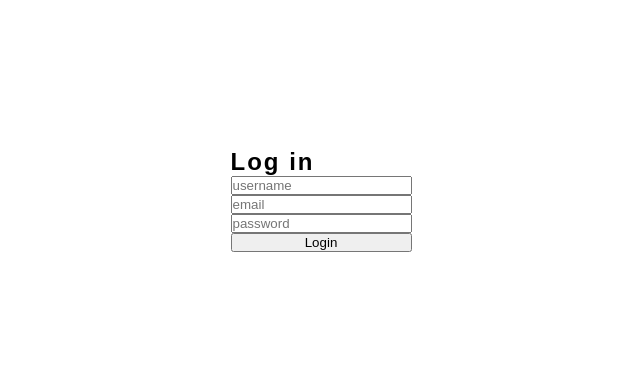
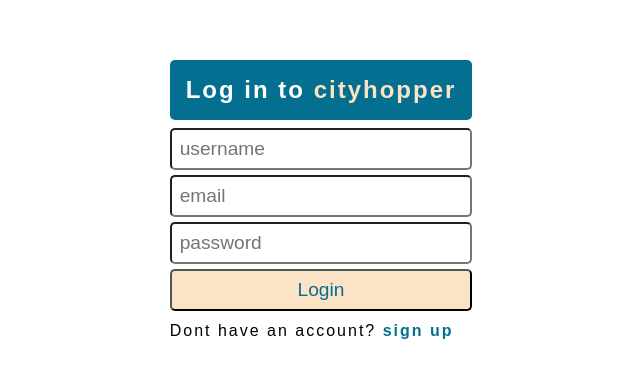
Before and after one commit to Sathish107/busTrackerClient, a React (Create React App) app: page /login in a window 1280 px wide. Shown: the part 200-578 px from the top of the page, without its empty margins (319-959 px from the left). Built offline with nearby package versions, Linux system fonts and the light colour scheme; no server answers.

Commit message:
completed login page design

```diff
--- a/src/Login/Login.css
+++ b/src/Login/Login.css
@@ -5,7 +5,42 @@
     justify-content: center;
 }
 
+.login-container h2{
+    margin-bottom: 0.5rem;
+    color: white;
+    background-color:#056F91;
+    padding: 1rem;
+    border-radius: 5px;
+}
+
+h2 span{
+    color: #fbe3c5;
+}
+
 .login-container form{
     display: flex;
+    font-size: 1.2rem;
     flex-direction: column;
 }
+
+.login-container input{
+    font-size: inherit;
+    padding: 0.5rem;
+    margin-bottom: 0.3rem;
+    border-radius: 5px;
+}
+
+.login-container button{
+    font-size: inherit;
+    padding: 0.5rem;
+    margin-bottom: 0.7rem;
+    border-radius: 5px;
+    background-color: #fbe3c5;
+    color: #056F91;
+}
+
+.link-text{
+    text-decoration: none;
+    color: #056F91;
+    font-weight: 600;
+}
--- a/src/Login/Login.js
+++ b/src/Login/Login.js
@@ -1,5 +1,6 @@
 import { useState } from "react"
 import './Login.css'
+import { Link } from "react-router-dom"
 
 const Login=()=>{
     const [userName,setUserName]=useState('')
@@ -16,7 +17,7 @@ const Login=()=>{
     return(
         <main className="Login-main">
             <div className="login-container">
-                <h2>Log in</h2>
+                <h2>Log in to <span>cityhopper</span></h2>
                 <form onSubmit={(e)=>handleSubmit(e)}>
                     <input
                         placeholder="username"
@@ -41,6 +42,7 @@ const Login=()=>{
                     />
                     <button type="submit">Login</button>
                 </form>
+                <p>Dont have an account? <Link className="link-text">sign up</Link></p>
             </div>
         </main>
     )
```
